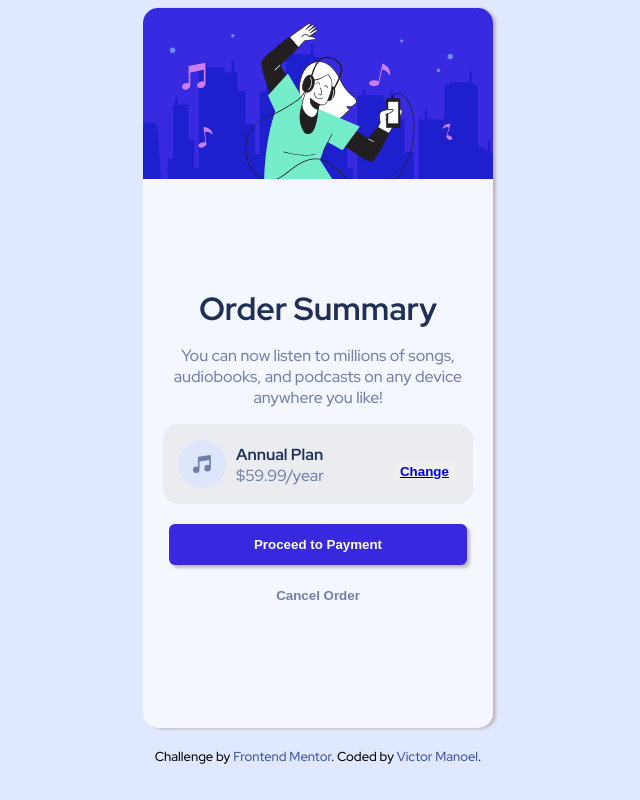
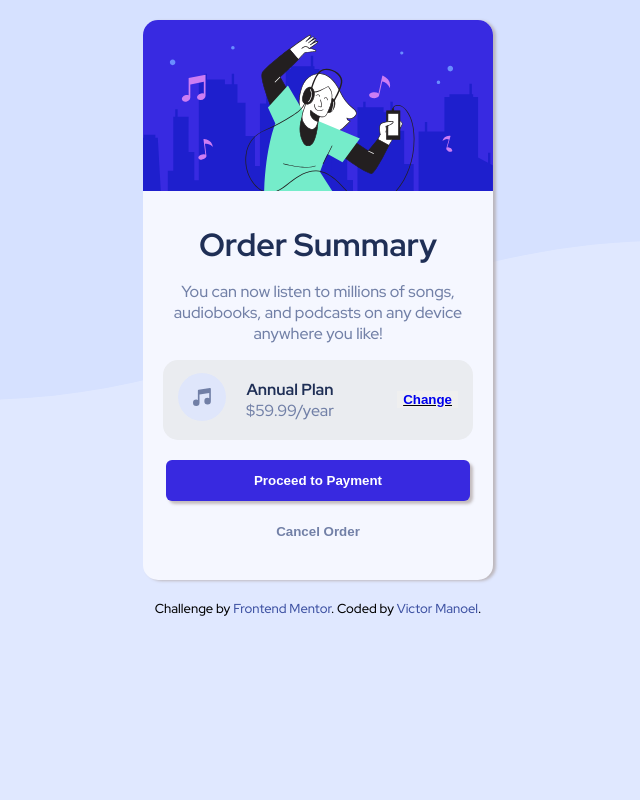
Before and after one commit to VictorGelado/FrontEndMentor, a plain HTML site: page order-summary/index.html in a window 1280 px wide. Shown: the whole page, without its empty margins (322-962 px from the left). Drawn offline with Linux system fonts and the light colour scheme.

Commit message:
Update CSS

```diff
--- a/order-summary/css/style.css
+++ b/order-summary/css/style.css
@@ -2,43 +2,48 @@ body {
     background-color: hsl(225, 100%, 94%);
     font-family: 'Red Hat Display', sans-serif;
     font-size: 16px;
+    overflow-x: hidden;
 }
 
-.background {
+body::before {
+    content: "";
+    height: 400px;
+    width: 100%;
     background: url('../images/pattern-background-desktop.svg') no-repeat center/cover;
-    height: 400px;
     position: absolute;
     top: 0;
-    bottom: 0;
-    right: 0;
     left: 0;
-    z-index: -1;
+    z-index: 2;
 }
 
 
 .container {
-    height: 90vh;
-    width: 350px;
-    margin-left: auto;
-    margin-right: auto;
+    height: 560px;
+    width: 90%;
+    max-width: 350px;
+    position: relative;
+    left: 50%;
+    transform: translateX(-50%);
     display: flex;
     align-items: center;
-    justify-content: center;
     flex-direction: column;
+    margin-top: 20px;
+    z-index: 10;
     border-radius: 15px;
     background-color: hsl(225, 100%, 98%);
     box-shadow: 3px 1px 3px rgba(179, 169, 169, 0.76);
 }
 
 .container .hero {
-    width: 350px;
+    width: 100%;
     border-radius: 15px 15px 0 0;
-    position: absolute;
-    top: 8px;
+    position: relative;
+    top: 0;
+    left: 0;
+    margin-bottom: 10px;
 }
 
 .container h1 {
-    margin-top: 154px;
     margin-bottom: 15px;
     color: hsl(223, 47%, 23%);
 }
@@ -56,35 +61,37 @@ body {
     background: hsl(220, 18%, 93%);
     width: 80%;
     height: 50px;
+    display: flex;
+    align-items: center;
+    justify-content: space-between;
     border-radius: 15px;
     padding: 15px;
 }
 
-.payment .music {
+.payment .plan-price {
+    display: flex;
+    justify-content: center;
+    align-items: center;
     position: relative;
-    float: left;
-    top: 1px;
 }
 
-.payment .plano, .preco{
-    display: block;
-    float: left;
-    margin-left: 10px;
+.payment .plan-price .content {
+    display: flex;
+    flex-direction: column;
+    align-items: center;
+    margin-left: 20px;
 }
 
-.payment .plano {
-    margin-top: 5px;
+.payment .plan-price .content .plano {
     color: hsl(223, 47%, 23%);
     font-weight: 700;
 }
 
-.payment .preco {
-    margin-right: 50px;
+.payment .plan-price .content .preco {
     color: hsl(224, 23%, 55%);
 }
 
 .payment .change {
-    margin-left: 20px;
     border: none;
     font-weight: 700;
     text-decoration: underline;
@@ -102,7 +109,7 @@ button {
     margin-top: 20px;
     border: none;
     background: hsl(245, 75%, 52%);
-    padding: 13px 85px;
+    padding: 13px 6.6em;
     border-radius: 6px;
     font-weight: 700;
     color: #fff;
@@ -127,14 +134,24 @@ button {
     color: hsl(223, 47%, 23%);
 }
 
-@media (min-width: 768px) {
-    .background {
-        background: url('images/pattern-background-mobile.svg') no-repeat center/cover;
+@media (max-width: 768px) {
+    body::before {
+        content: "";
         height: 50vh;
+        width: 100%;
+        position: absolute;
+        top: 0;
+        left: 0;
+        z-index: 4;
+        background: url('../images/pattern-background-mobile.svg') no-repeat center/cover;
     }
 }
 
-
+@media (max-width: 360px) {
+    .btn_pagamento {
+        padding: 13px 3.6em;
+    }
+}
 
 
 
@@ -142,7 +159,8 @@ button {
 
 .attribution {
     margin-top: 20px;
-    font-size: 13px; text-align: center;
+    font-size: 13px;
+    text-align: center;
 }
 
 .attribution a {
--- a/order-summary/index.html
+++ b/order-summary/index.html
@@ -13,8 +13,6 @@
     <title>Frontend Mentor | Order summary card</title>
 </head>
 <body>
-
-    <div class="background"></div>
     <div class="container">
         <img src="images/illustration-hero.svg" class="hero"/>
         <header><h1>Order Summary</h1></header>
@@ -23,11 +21,13 @@
         device anywhere you like!</p>
 
         <div class="payment">
-            <img src="images/icon-music.svg" class="music">
-
-            <span class="plano">Annual Plan</span><br/>
-            <span class="preco">$59.99/year</span>
-
+            <div class="plan-price">
+                <div class="img-music"><img src="images/icon-music.svg" class="music"></div>
+                <div class="content">
+                    <span class="plano">Annual Plan</span>
+                    <span class="preco">$59.99/year</span>
+                </div>
+            </div>
             <button class="change"><a href="#">Change</a></button>
         </div>
 
```
